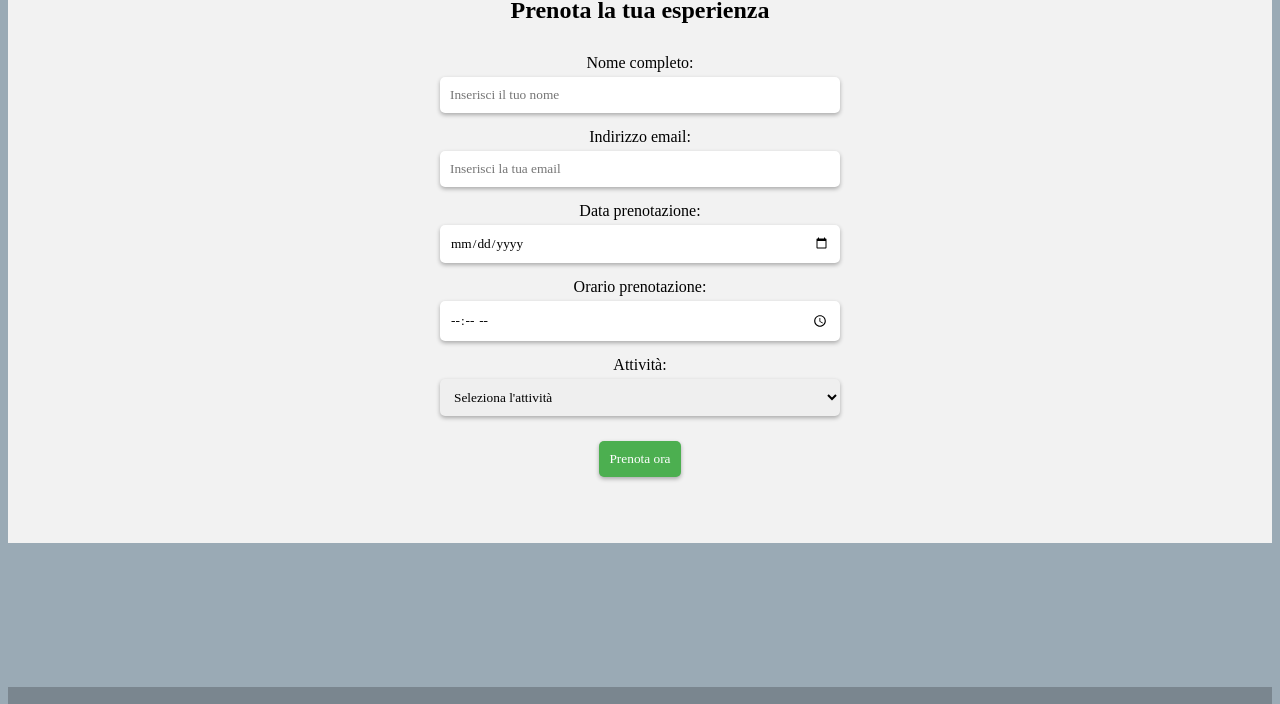
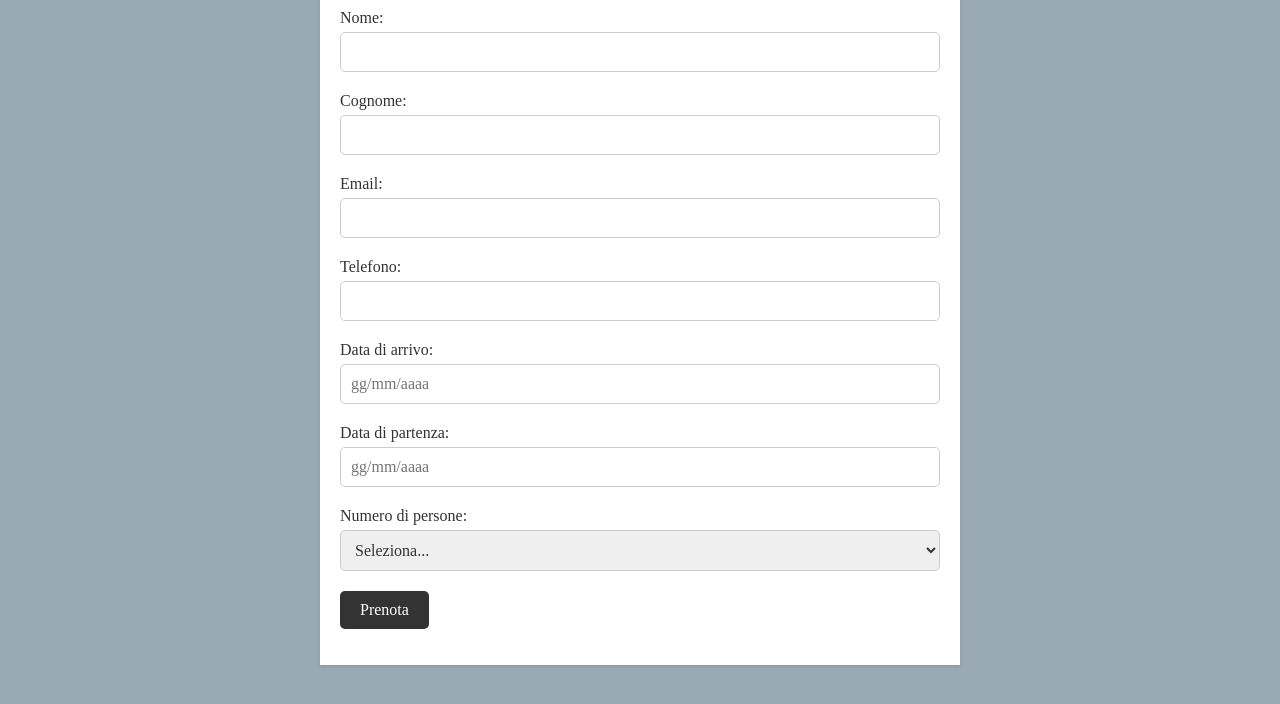
Before and after one commit to stUdparFeni/3A_CentroRemiero, a plain HTML site: page foresteria.html in a window 1280 px wide. Shown: the part 741-1445 px from the top of the page. Drawn offline with Linux system fonts and the light colour scheme.

Commit message:
prova per il booking

```diff
--- a/foresteria.css
+++ b/foresteria.css
@@ -212,52 +212,51 @@ body{background-color: #56728398;
 
 
 
-  .booking {
-    background-color: #f2f2f2;
-    padding: 50px;
-    text-align: center;
+
+
+
+  .container {
+    max-width: 600px;
+    margin: 0 auto;
+    padding: 20px;
+    background-color: #fff;
+    box-shadow: 0 2px 4px rgba(0,0,0,0.1);
   }
 
-  .booking-title {
+  h1 {
+    font-size: 36px;
+    color: #333;
+    text-align: center;
     margin-top: 0;
-    margin-bottom: 20px;
   }
 
-  .booking-form {
-    display: flex;
-    flex-direction: column;
-    align-items: center;
+  form {
+    margin-top: 20px;
   }
 
-  .booking-form label {
-    margin-top: 10px;
+  label {
+    display: block;
+    margin-bottom: 5px;
+    font-size: 16px;
+    color: #333;
   }
 
-  .booking-form input[type="text"],
-  .booking-form input[type="email"],
-  .booking-form input[type="date"],
-  .booking-form input[type="time"],
-  .booking-form select {
+  input[type="text"],
+  input[type="email"],
+  select {
+    width: 100%;
     padding: 10px;
-    margin: 5px;
+    border: 1px solid #ccc;
     border-radius: 5px;
-    border: none;
-    box-shadow: 0 2px 4px rgba(0, 0, 0, 0.3);
-    width: 100%;
-    max-width: 400px;
+    margin-bottom: 20px;
+    font-size: 16px;
+    color: #333;
   }
 
-  .booking-btn {
-    padding: 10px;
-    margin-top: 20px;
+  input[type="submit"] {
+    background-color: #333;
+    color: #fff;
+    border: none;
     border-radius: 5px;
-    border: none;
-    background-color: #4caf50;
-    color: #fff;
-    cursor: pointer;
-    box-shadow: 0 2px 4px rgba(0, 0, 0, 0.3);
-  }
-
-  .booking-btn:hover {
-    background-color: #3e8e41;
-  }
+    padding: 10px 20px;
+    font-size: 16px;
--- a/foresteria.html
+++ b/foresteria.html
@@ -66,35 +66,45 @@
     <br>
     <h2 class="sottotitolo">FORESTERIA</h2>
 
-    <section class="booking">
-      <h2 class="booking-title">Prenota la tua esperienza</h2>
-      <form class="booking-form">
-        <label for="name">Nome completo:</label>
-        <input type="text" id="name" name="name" placeholder="Inserisci il tuo nome" required>
 
-        <label for="email">Indirizzo email:</label>
-        <input type="email" id="email" name="email" placeholder="Inserisci la tua email" required>
 
-        <label for="date">Data prenotazione:</label>
-        <input type="date" id="date" name="date" required>
+    <div class="container">
+      <h1>Prenotazione Foresteria</h1>
+      <form>
+        <label for="name">Nome:</label>
+        <input type="text" id="name" name="name" required>
 
-        <label for="time">Orario prenotazione:</label>
-        <input type="time" id="time" name="time" required>
+        <label for="surname">Cognome:</label>
+        <input type="text" id="surname" name="surname" required>
 
-        <label for="activity">Attività:</label>
-        <select id="activity" name="activity" required>
-          <option value="">Seleziona l'attività</option>
-          <option value="canottaggio">Canottaggio</option>
-          <option value="kayak">Kayak</option>
-          <option value="sup">SUP</option>
+        <label for="email">Email:</label>
+        <input type="email" id="email" name="email" required>
+
+        <label for="phone">Telefono:</label>
+        <input type="text" id="phone" name="phone" required>
+
+        <label for="arrival-date">Data di arrivo:</label>
+        <input type="text" id="arrival-date" name="arrival-date" placeholder="gg/mm/aaaa" required>
+
+        <label for="departure-date">Data di partenza:</label>
+        <input type="text" id="departure-date" name="departure-date" placeholder="gg/mm/aaaa" required>
+
+        <label for="num-people">Numero di persone:</label>
+        <select id="num-people" name="num-people" required>
+          <option value="">Seleziona...</option>
+          <option value="1">1 persona</option>
+          <option value="2">2 persone</option>
+          <option value="3">3 persone</option>
+          <option value="4">4 persone</option>
+          <option value="5">5 persone</option>
+          <option value="6">6 persone</option>
+          <option value="7">7 persone</option>
+          <option value="8">8 persone</option>
         </select>
 
-        <button type="submit" class="booking-btn">Prenota ora</button>
+        <input type="submit" value="Prenota">
       </form>
-    </section>
-
-
-
+    </div>
 
 
 
```
Also changed, not shown: PUSIANO-PALAZZU.html (+0 -1 lines), PUSIANO-PALAZZU.css (line endings or trailing spaces).
